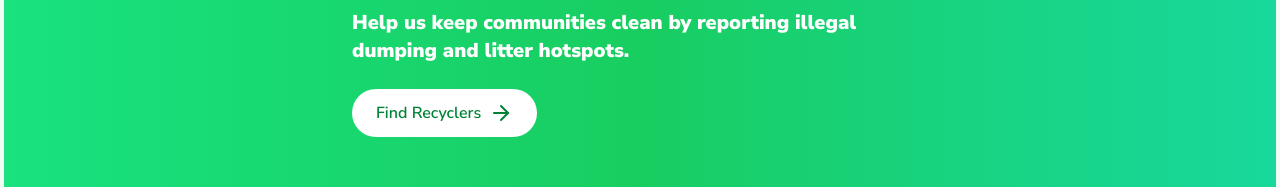
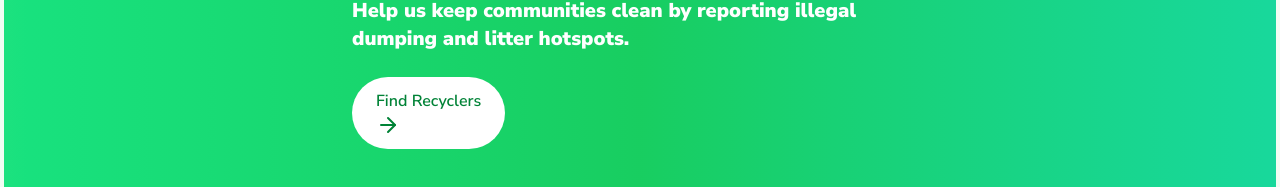
Before and after one commit to wainaina-mwangi/Recycling-App, a React (Vite) app in the folder client/: page / in a window 1280 px wide. Shown: the part 259-446 px from the top of the page. Built offline with nearby package versions, Linux system fonts and the light colour scheme.

Commit message:
update on the link

```diff
--- a/client/src/Components/HeroSlider.jsx
+++ b/client/src/Components/HeroSlider.jsx
@@ -5,6 +5,7 @@ import 'swiper/css';
 import 'swiper/css/pagination';
 import { ArrowRight, Leaf } from 'lucide-react';
 import { motion } from 'framer-motion';
+import { Link } from "react-router-dom";
 
 export default function HeroSlider() {
   const slides = [
@@ -70,7 +71,9 @@ export default function HeroSlider() {
                   animate={{ scale: 1, opacity: 1 }}
                   transition={{ duration: 0.6, delay: 0.6 }}
                 >
+                  <Link to ='/recyclers'>
                   Find Recyclers <ArrowRight />
+                  </Link>
                 </motion.a>
               </div>
             </motion.div>
--- a/client/src/Components/Navbar.jsx
+++ b/client/src/Components/Navbar.jsx
@@ -72,7 +72,7 @@ export default function Navbar() {
         {/* Mobile Toggle */}
         <div className="md:hidden">
           <button onClick={() => setMobileMenuOpen(!mobileMenuOpen)}>
-            {mobileMenuOpen ? <X className="w-6 h-6" /> : <Menu className="w-6 h-6" />}
+          {mobileMenuOpen ? <X className="w-6 h-6" /> : <Menu className="w-6 h-6" />}
           </button>
         </div>
       </div>
--- a/client/src/pages/Register.jsx
+++ b/client/src/pages/Register.jsx
@@ -19,7 +19,7 @@ function Register() {
   });
 
   // Target launch date
-  const launchDate = new Date("2025-10-12T12:00:00").getTime();
+  const launchDate = new Date("2025-09-12T12:00:00").getTime();
 
   useEffect(() => {
     const interval = setInterval(() => {
```
